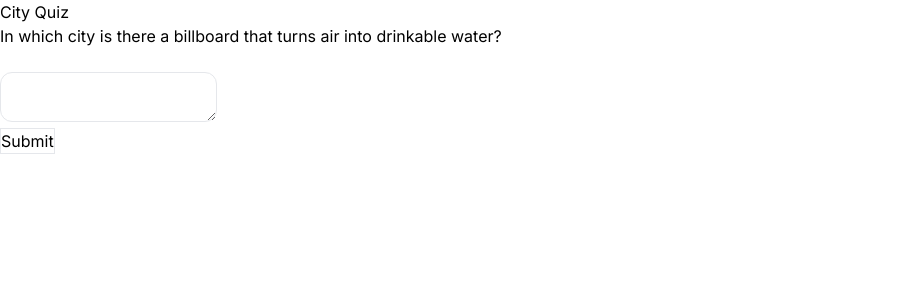
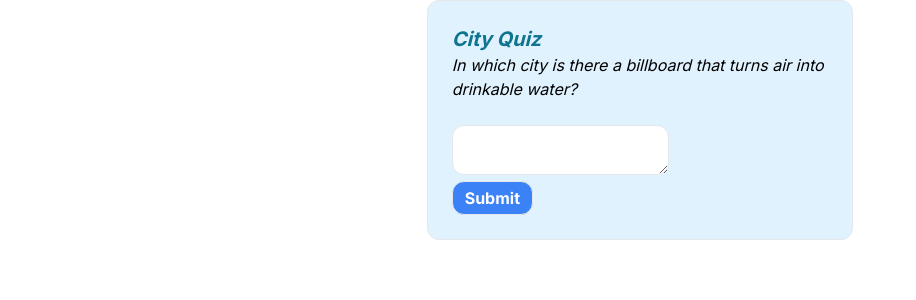
Before and after one commit to aranav1999/surajbhat0813---legendary-fishstick, a Next.js app: page /Test in a window 1280 px wide. Shown: the top 300 px of the page, without its empty margins (0-916 px from the left). Built offline with nearby package versions, Linux system fonts and the light colour scheme.

Commit message:
added CSS

```diff
--- a/src/app/Test/page.js
+++ b/src/app/Test/page.js
@@ -27,19 +27,23 @@ const Quiz = () => {
 
   return (
     <>
-    <h1>City Quiz</h1>
-    <p>In which city is there a billboard that turns air into drinkable water?</p>
+
+<div className='w-1/3 border rounded-xl mx-auto p-6 bg-sky-100'>
+
+    <h1 className='font-bold text-cyan-700 italic text-xl'> City Quiz</h1>
+    <p className='italic'>  In which city is there a billboard that turns air into drinkable water?</p>
     <form onSubmit={handleSubmit}>
         <br/>
         <textarea className="border border-grey-900 rounded-xl" onChange={(e) => {setAnswer(e.target.value)}}/>
         <br/>
-        <button className='border border-black-900 hover:bg-slate-200' disabled={answer.length===0 || status === "Submitting"}>Submit</button>
+        <button className='transition ease-in-out delay-100 bg-blue-500 text-white font-bold hover:scale-110 hover:bg-indigo-500 duration-100 border rounded-xl px-3 py-1 active:border-green-900 ' disabled={answer.length===0 || status === "Submitting"}>Submit</button>
         {error !== null &&
           <p className="Error">
             {error.message}
           </p>
         }
     </form>
+</div>
     </>
   )
 }
--- a/src/app/globals.css
+++ b/src/app/globals.css
@@ -2,16 +2,20 @@
 @tailwind components;
 @tailwind utilities;
 
-:root {
+/* :root {
   --foreground-rgb: 0, 0, 0;
   --background-start-rgb: 214, 219, 220;
   --background-end-rgb: 255, 255, 255;
-}
+} */
 
-@media (prefers-color-scheme: dark) {
+/* @media (prefers-color-scheme: dark) {
   :root {
     --foreground-rgb: 255, 255, 255;
     --background-start-rgb: 0, 0, 0;
     --background-end-rgb: 0, 0, 0;
   }
-}
+} */
+/* body{
+  background-image: linear-gradient(rgb(0, 0, 0), rgb(255, 255, 255));
+  background-repeat: no-repeat;
+} */
```
